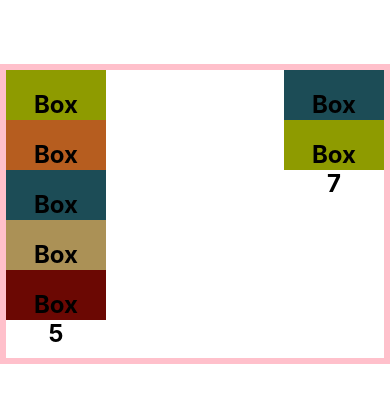
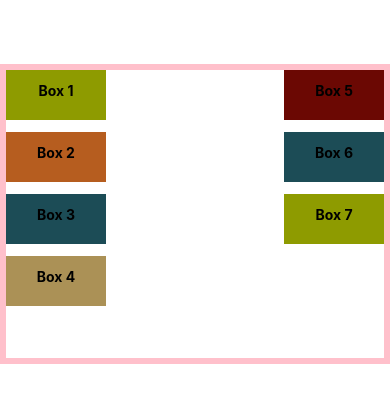
Before and after one commit to raartist/react-native-topics, a React Native app: screen / in a window 390 px wide. Shown: the top 402 px of the page. Built offline with nearby package versions, Linux system fonts and the light colour scheme.

Commit message:
flex - gap

```diff
--- a/App.js
+++ b/App.js
@@ -3,7 +3,7 @@ import Box from "./components/Box";
 
 /*/last property will take advantage of style in the styling array}*/
 
-// 33 - Flex-alignContent
+// 34 - Flex-Gap
 
 // box shadow like box shadow object can only be applicable for ios devices not on android
 // to do box shadow on android devices we need to use android elevate api
@@ -31,6 +31,9 @@ const styles = StyleSheet.create({
     flexWrap: "wrap",
 
     alignContent: "space-between",
+    columnGap:20,
+    rowGap:12,
+    gap:23
   },
   box: {
     width: 100,
--- a/components/Box.js
+++ b/components/Box.js
@@ -11,10 +11,10 @@ export default function Box({ children, style }) {
 const styles = StyleSheet.create({
   box: {
     backgroundColor: "#fff",
-    padding: 20,
+    padding: 12,
   },
   text: {
-    fontSize: 24,
+    fontSize: 14,
     fontWeight: "bold",
     textAlign: "center",
   },
```
